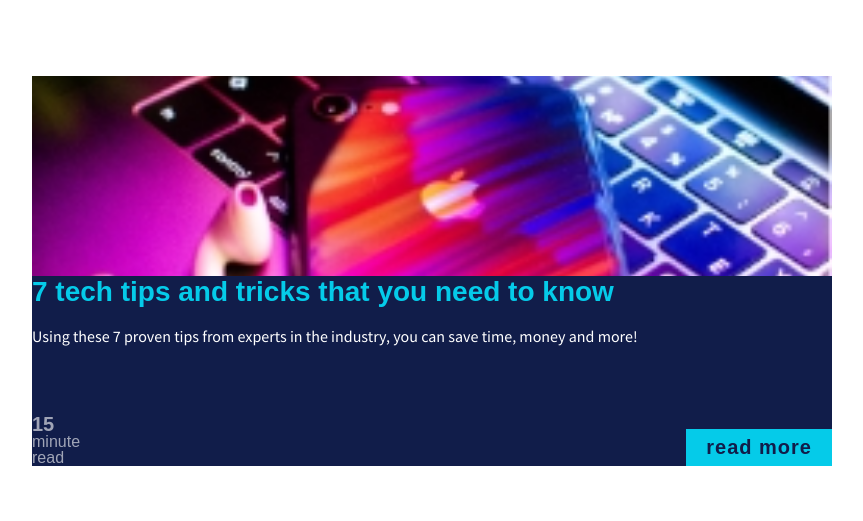
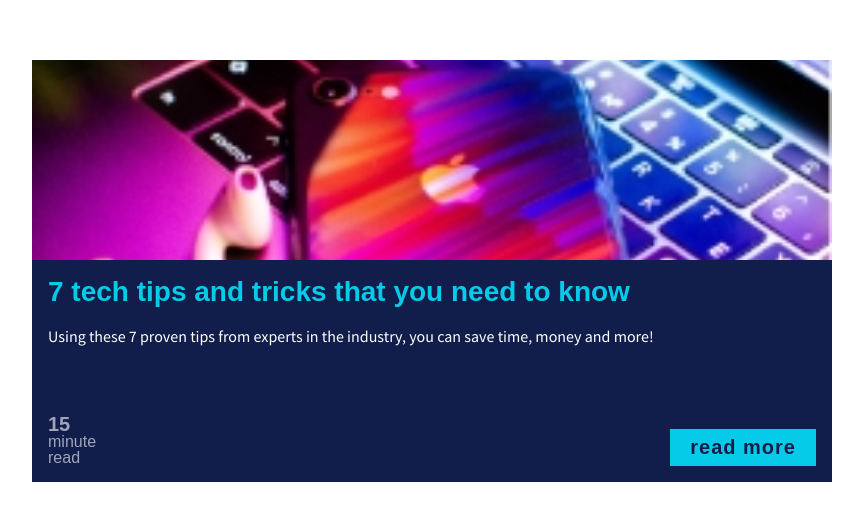
Before and after one commit to DevShruti/card-component-grid-scrimba, a plain HTML site: page index.html in a window 1280 px wide. Shown: the part 129-650 px from the top of the page, without its empty margins (208-1071 px from the left). Drawn offline with Linux system fonts and the light colour scheme; a web font is replaced by a local one.

Commit message:
creating empty spaces

```diff
--- a/css/style.css
+++ b/css/style.css
@@ -12,7 +12,7 @@ body {
   max-width: 800px;
   background: #111d4a;
   color: #fff;
-  grid-template: 200px auto auto 100px / auto auto;
+  grid-template: 200px 1em auto auto 100px 1em / 1em auto auto 1em;
 }
 
 .card-img {
@@ -32,14 +32,16 @@ body {
   color: #05cbe9;
   font-size: 1.75rem;
   margin: 0;
-  grid-column: 1 / -1;
+  grid-column: 2 / -2;
+  grid-row: 3;
 }
 
 .card-body {
   font-size: 1rem;
   font-family: "Source Sans Pro", sans-serif;
   line-height: 1.6;
-  grid-column: 1 / -1;
+  grid-column: 2 / -2;
+  grid-row: 4;
 }
 
 .card-btn {
@@ -52,6 +54,8 @@ body {
   letter-spacing: 1px;
   align-self: end;
   justify-self: end;
+  grid-row: 5;
+  grid-column: 3;
 }
 
 .card-read-time {
@@ -59,6 +63,8 @@ body {
   opacity: 0.6;
   line-height: 1;
   align-self: end;
+  grid-row: 5;
+  grid-column: 2;
 }
 
 .card-read-time span {
```
